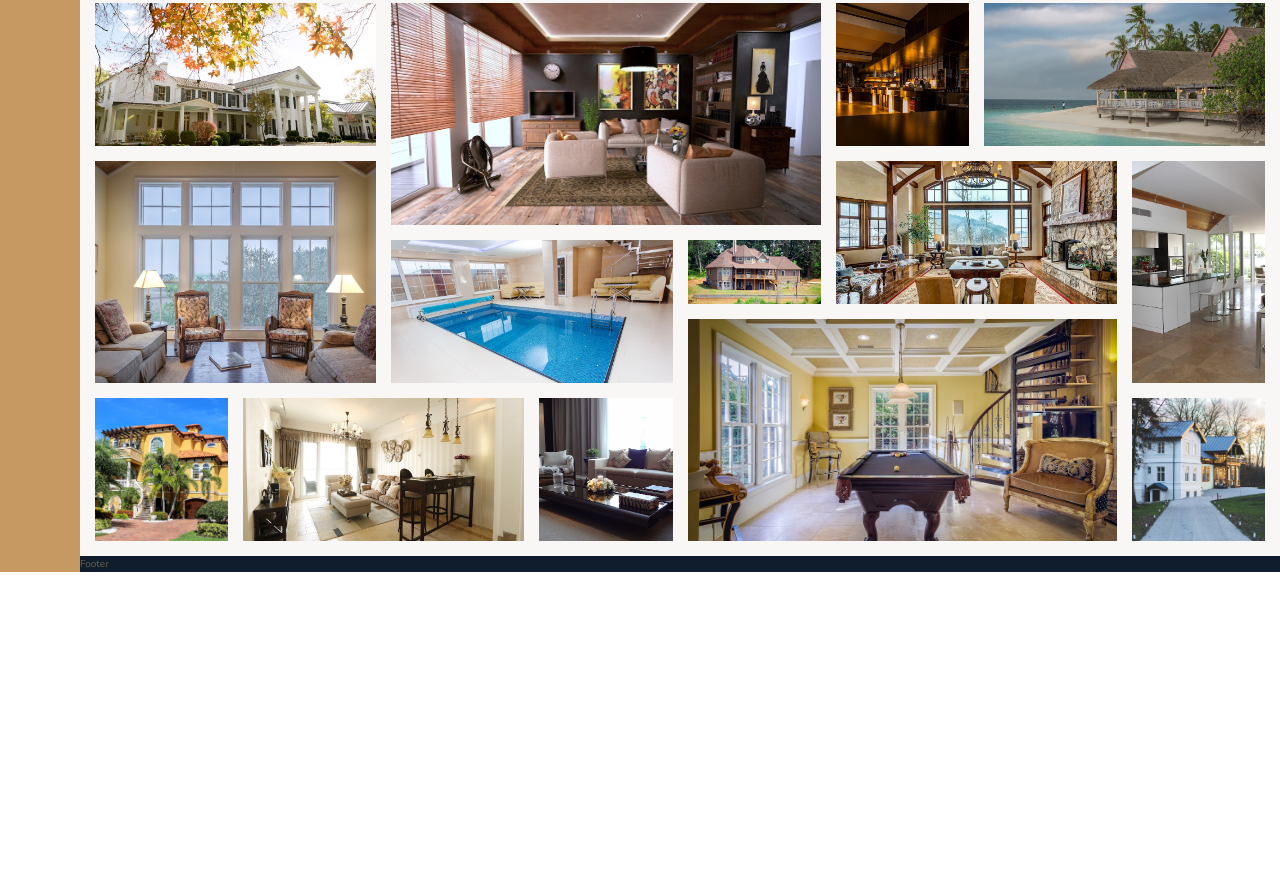
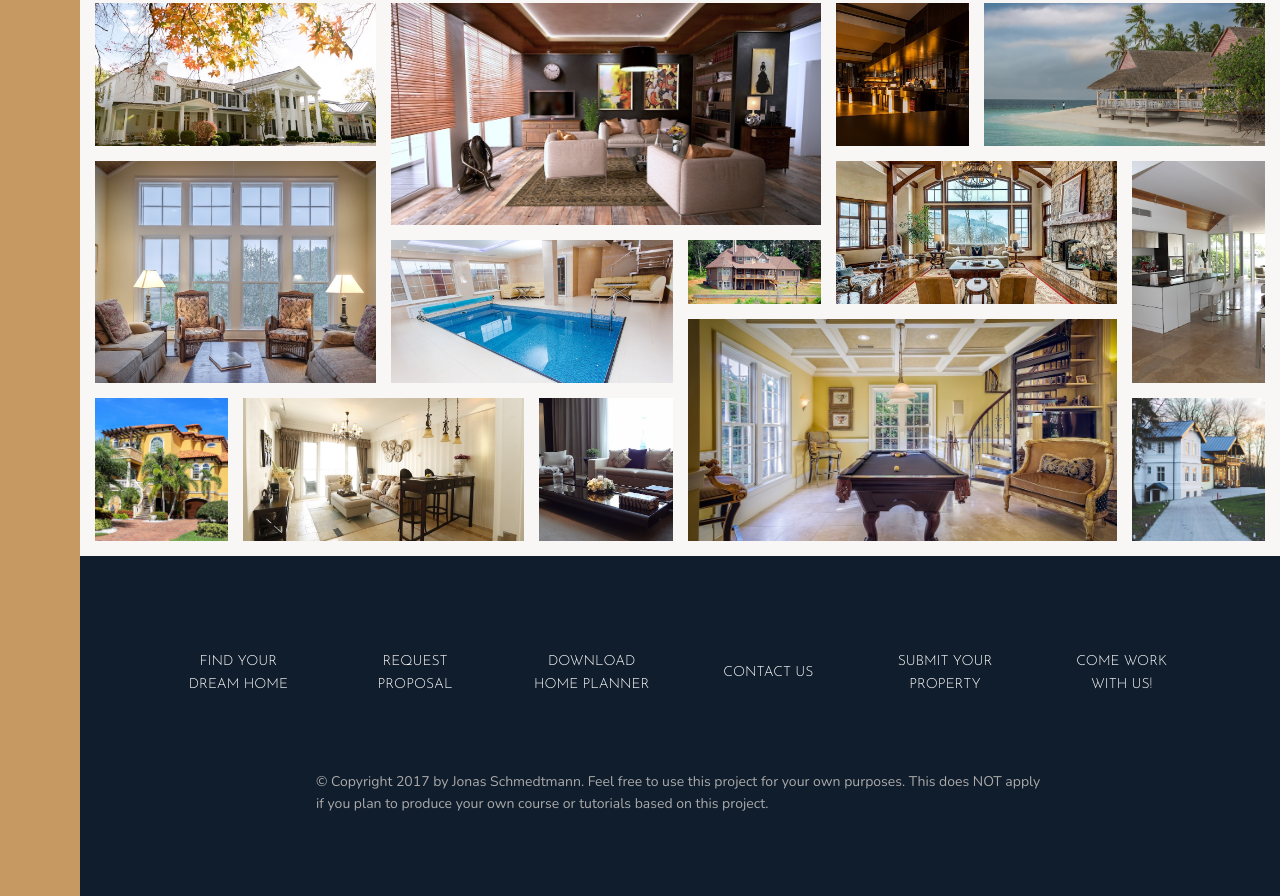
Before and after one commit to irinatu17/Nexter, a website: page index.html in a window 1280 px wide. Shown: the part 3084-3980 px from the top of the page. Before the commit the page ends 3656 px from the top, so only its background shows below. Drawn offline with nearby package versions, Linux system fonts and the light colour scheme.

Commit message:
Footer added

```diff
--- a/index.html
+++ b/index.html
@@ -378,7 +378,30 @@
 
         <!--Footer-->
         <footer class="footer">
-            Footer
+            <ul class="nav">
+                <li class="nav__item">
+                    <a href="#" class="nav__link">Find your dream home</a>
+                </li>
+                <li class="nav__item">
+                    <a href="#" class="nav__link">Request proposal</a>
+                </li>
+                <li class="nav__item">
+                    <a href="#" class="nav__link">Download home planner</a>
+                </li>
+                <li class="nav__item">
+                    <a href="#" class="nav__link">Contact us</a>
+                </li>
+                <li class="nav__item">
+                    <a href="#" class="nav__link">Submit your property</a>
+                </li>
+                <li class="nav__item">
+                    <a href="#" class="nav__link">Come work with us!</a>
+                </li>
+            </ul>
+
+            <p class="copyright">
+                &copy; Copyright 2017 by Jonas Schmedtmann. Feel free to use this project for your own purposes. This does NOT apply if you plan to produce your own course or tutorials based on this project.
+            </p>
         </footer>
     </body>
 </html>
--- a/sass/_footer.scss
+++ b/sass/_footer.scss
@@ -1,4 +1,44 @@
 .footer {
     background-color: $color-secondary;
     grid-column: full-start / full-end;
+
+    padding: 8rem;
 }
+
+.nav {
+    list-style: none;
+
+    display: grid;
+    grid-template-columns: repeat(auto-fit, minmax(15rem, 1fr));
+    grid-gap: 2rem;
+    align-items: center;
+
+    &__link:link,
+    &__link:visited {
+        font-size: 1.4rem;
+        color: #fff;
+        text-decoration: none;
+        font-family: $font-display;
+        text-transform: uppercase;
+        text-align: center;
+        padding: 1.5rem;
+        display: block;
+        transition: all .2s;
+
+    }
+
+    &__link:hover,
+    &__link:active {
+        background-color: rgba(#fff, .05);
+        transform: translateY(-3px);
+    }
+}
+
+.copyright {
+    font-size: 1.4rem;
+    color: $color-grey-light-2;
+    margin-top: 6rem;
+    margin-left: auto;
+    margin-right: auto;
+    width: 70%;
+}
```
Also changed, not shown: css/style.css.
